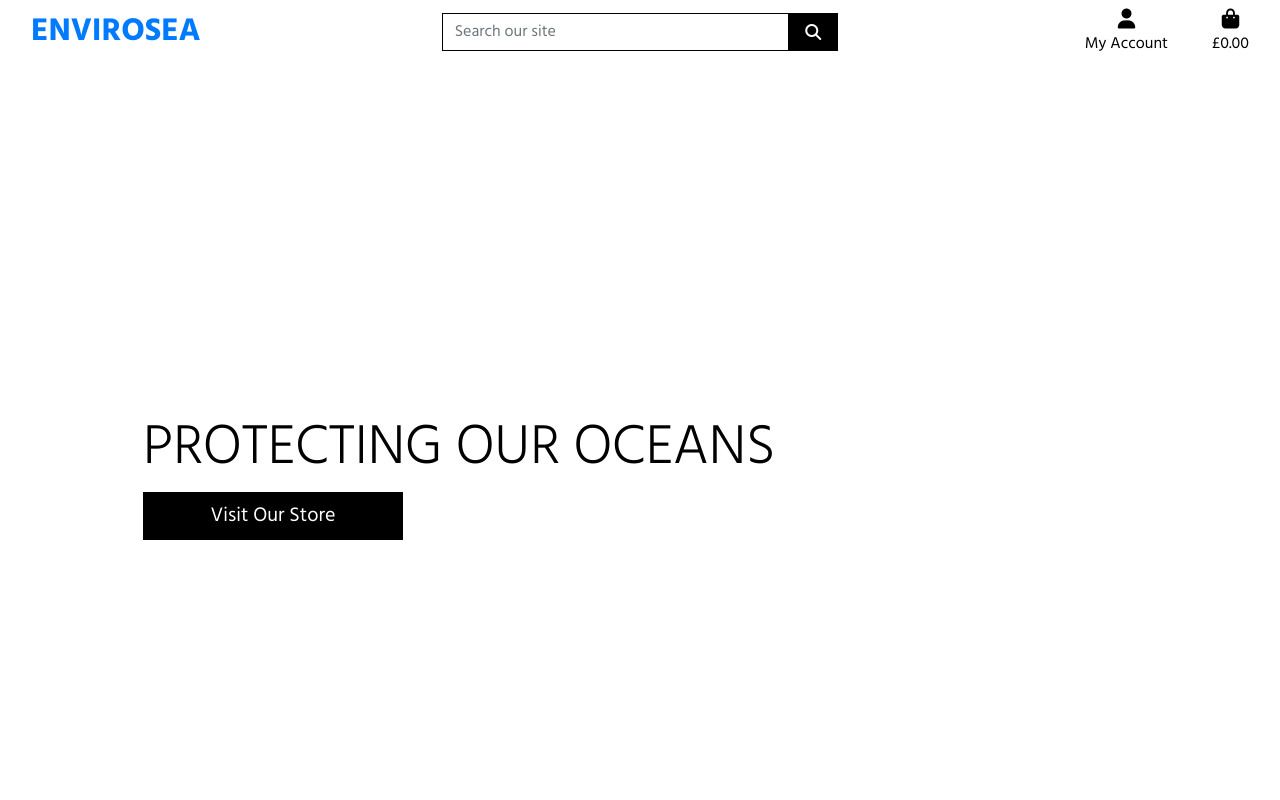
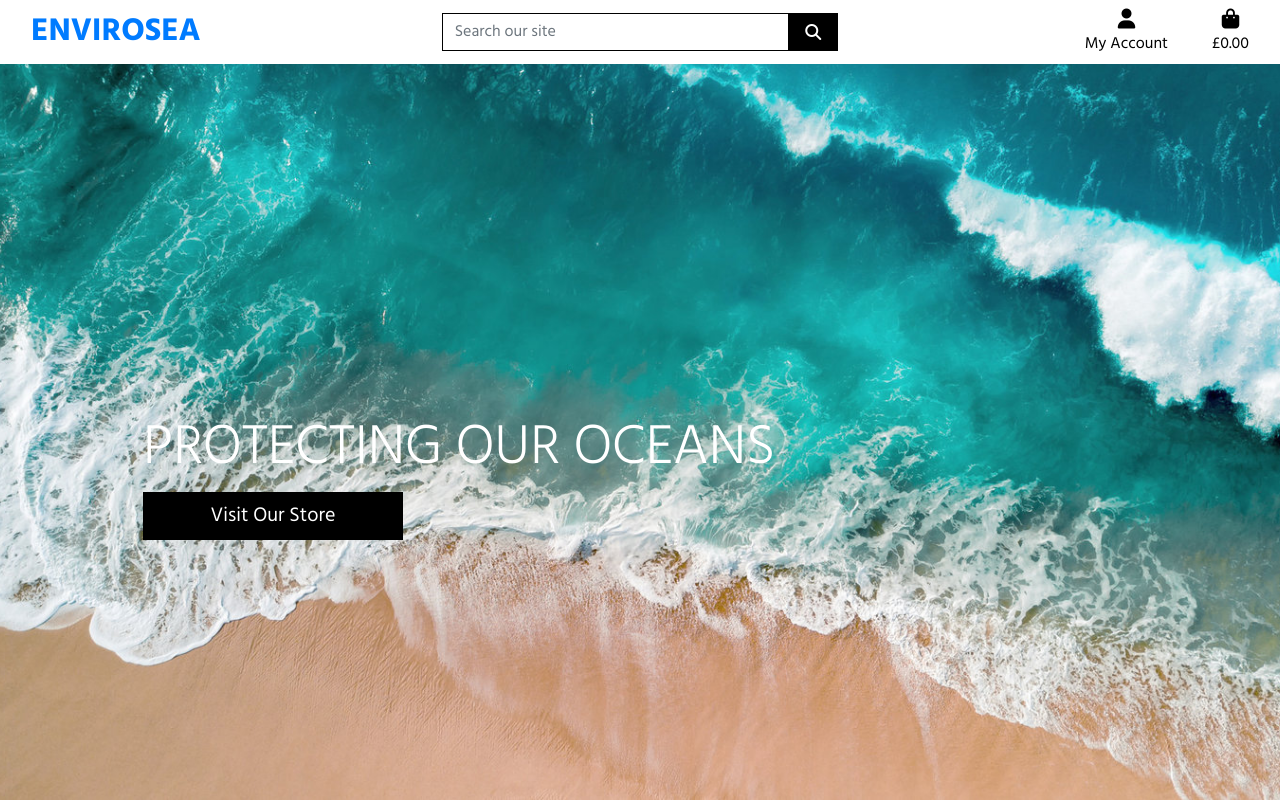
Before and after one commit to Mattlister/envirosea1, a Django app: template home/templates/home/index.html in a window 1280 px wide. Run offline with Django 3.2, Linux system fonts and the light colour scheme; the template is opened without the code that fills it, so the values that code supplies are empty; some libraries are stand-ins or nearby versions.

Commit message:
New bg image added and working out layout

```diff
--- a/home/templates/home/index.html
+++ b/home/templates/home/index.html
@@ -13,7 +13,7 @@
     <div class="container h-100">
         <div class="row h-100">
             <div class="col-8 md-4 my-auto">
-                <h1 class="display-4 logo-font text-black">Protecting Our Oceans
+                <h1 class="display-4 logo-font text-white">Protecting Our Oceans
                 </h1>
                 <div>
                     <h4>
--- a/static/css/base.css
+++ b/static/css/base.css
@@ -5,13 +5,12 @@ height: 100%
 }
 
 body {
-    background: var(--primary-color) url("https://player.vimeo.com/external/340670744.sd.mp4?s=710dfd366853ba94ce472c5c59e323b61c2ff8dc&profile_id=164") no-repeat center center fixed;
+    background: url('/media/Hero.jpg') no-repeat center center fixed;
     background-size: cover;
     height: calc(100vh - 164px);
-    color: #555555;
+    color: #555;
     font-family: 'Hind';
 }
-
 
 /* from Bulma */
 .icon {
--- a/templates/base.html
+++ b/templates/base.html
@@ -36,6 +36,7 @@
 
   </head>
   <body>
+
 
     <header class="container-fluid fixed-top">
         <div id="topnav" class="row bg-white pt-lg d-none d-lg-flex">
```
Also changed, not shown: media/01-animals-plastic-nationalgeographic_2729678.jpg (added), media/CspABYEICUIOigs-800x450-noPad.jpg (added), media/Hero.jpg (added), media/TOC_Entangled_Turtle_by_Francis_Perez.jpg (added), media/animals-plastic-nationalgeographic_1230842.jpg (added), media/bluetogreen.jpg (renamed from static/images/bluetogreen.jpg), media/hundredsofsh.jpg (added), media/image-asset.jpeg (added), media/notallmarine.jpg (added), media/ocean-plastic.jpg (added), media/ocean-plastics.jpg (added), 1 other file.
